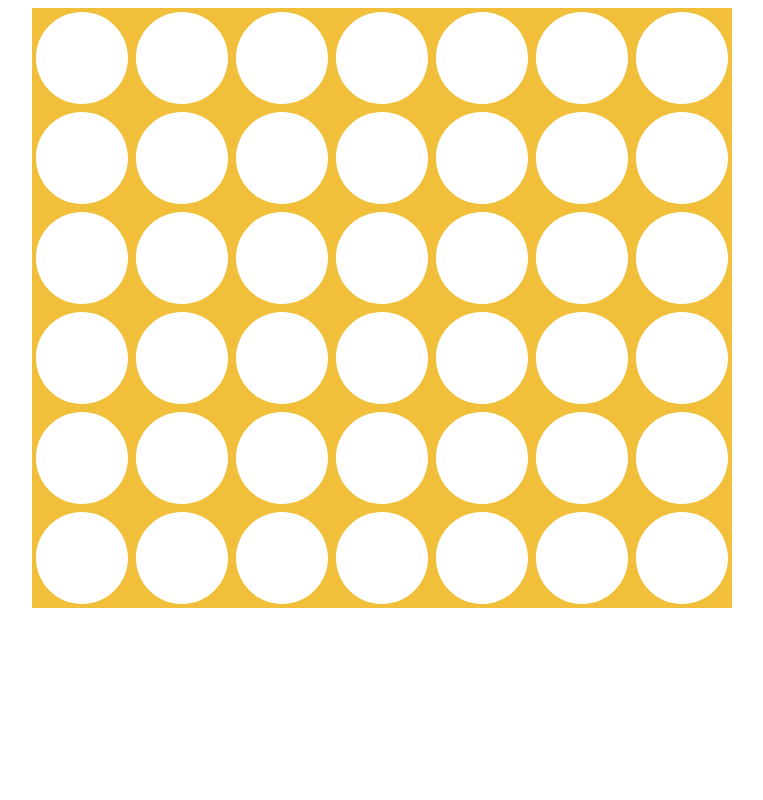
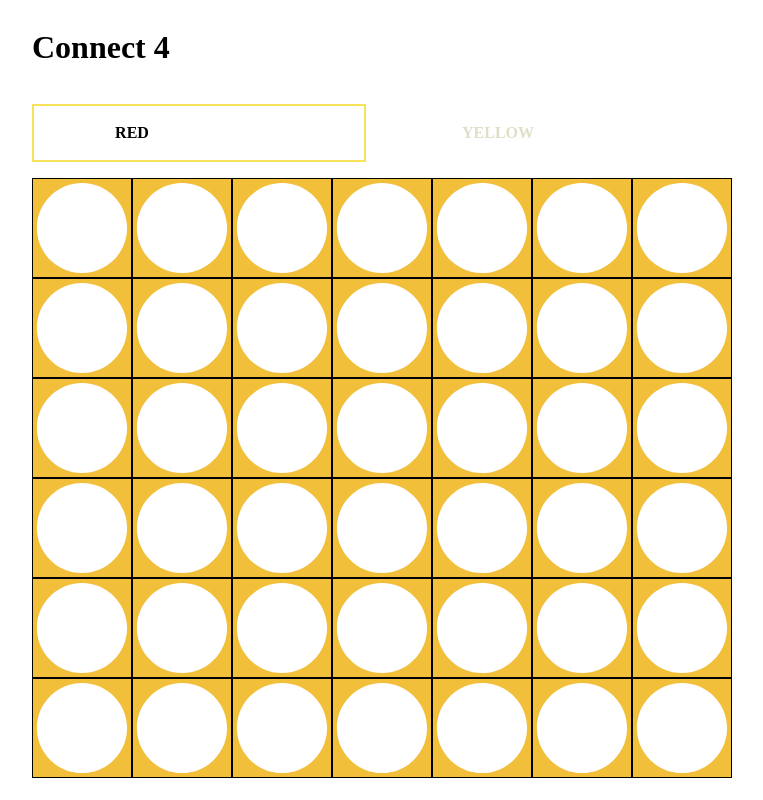
Before and after one commit to MohamedOrfy1/Connect-4-AI-Agent, a React (Vite) app in the folder frontend/connect-4/: page / in a window 1280 px wide. Shown: the whole page, without its empty margins (258-1021 px from the left). Built offline with nearby package versions, Linux system fonts and the light colour scheme.

Commit message:
Implemented player & cell components

```diff
--- a/frontend/connect-4/src/App.jsx
+++ b/frontend/connect-4/src/App.jsx
@@ -1,11 +1,44 @@
 import { useState } from 'react'
 import './App.css'
 import Board from './components/Board/Board'
+import Player from './components/Player/Player'
+
+const ROWS = 6
+const COLS = 7
+const EMPTY = ''
+
+const PLAYER_1 = 'red'
+const PLAYER_2 = 'yellow'
+
+const INITIAL_TILES = Array(ROWS).fill(EMPTY).map(() => Array(COLS).fill(EMPTY))
+
 function App() {
+
+  const [tiles, setTiles] = useState(INITIAL_TILES);
+  const [currentPlayer, setCurrentPlayer] = useState(PLAYER_1)
+
+  function handleDrop(col) {
+    const newTiles = tiles.map(row => [...row]);
+
+    for (let row = ROWS - 1; row >= 0; row--) {
+      if (tiles[row][col] === EMPTY) {
+        newTiles[row][col] = currentPlayer;
+        setTiles(newTiles);
+        setCurrentPlayer(currentPlayer === PLAYER_1 ? PLAYER_2 : PLAYER_1);
+        return;
+      }
+    }
+
+  };
 
   return (
     <div className='App'>
-      <Board />
+      <h1>Connect 4</h1>
+      <ol id="players" className="highlight-player">
+        <Player color={PLAYER_1} isActive={currentPlayer === PLAYER_1} />
+        <Player color={PLAYER_2} isActive={currentPlayer === PLAYER_2} />
+      </ol>
+      <Board tiles={tiles} onDrop={handleDrop} />
     </div>
   )
 }
--- a/frontend/connect-4/src/components/Board/Board.css
+++ b/frontend/connect-4/src/components/Board/Board.css
@@ -3,6 +3,6 @@
     grid-template-columns: repeat(7, var(--size));
     grid-template-rows: repeat(6, var(--size));
 }
-.board div{
+.board .cell{
     background: url('board.svg');
 }
--- a/frontend/connect-4/src/components/Board/Board.jsx
+++ b/frontend/connect-4/src/components/Board/Board.jsx
@@ -1,16 +1,22 @@
 import React from 'react'
 import './Board.css'
-const Board = () => {
-    const tiles =
-    new Array(6)
-        .fill()
-        .map(_ => new Array(7).fill(''))
+import Cell from '../Cell/Cell'
 
-    return <div className="board">
-        {tiles.map((row,i) =>
-            row.map((_,j) => <div key={i+'-'+j}/>)
-        )}
-    </div>
+export default function Board({ tiles, onDrop }) {
+
+    return (
+        <div className="board">
+            {tiles.map((row, rowIndex) =>
+                row.map((cell, colIndex) => (
+                    <Cell
+                        key={`${rowIndex}-${colIndex}`}
+                        value={cell}
+                        rowIndex={rowIndex}
+                        colIndex={colIndex}
+                        onClick={() => onDrop(colIndex)}
+                    />
+                ))
+            )}
+        </div>
+    );
 }
-
-export default Board
--- /dev/null
+++ b/frontend/connect-4/src/components/Cell/Cell.css
@@ -0,0 +1,21 @@
+.cell {
+    margin: 0;
+    padding: 0;
+    display: flex;
+    justify-content: center;
+    align-items: center;
+    border: 1px solid black;
+    cursor: pointer;
+}
+
+.cell.red {
+    background-color: rgb(255, 0, 0);
+}
+
+.cell.yellow {
+    background-color: rgb(255, 255, 0);
+}
+
+.cell.empty {
+    background-color: rgb(255, 255, 255);
+}
--- /dev/null
+++ b/frontend/connect-4/src/components/Cell/Cell.jsx
@@ -0,0 +1,12 @@
+import './Cell.css';
+
+export default function Cell({ value, rowIndex, colIndex, onClick }) {
+    return (
+        <div
+            className={`cell ${value || 'empty'}`}
+            onClick={onClick}
+        >
+
+        </div>
+    );
+}
--- /dev/null
+++ b/frontend/connect-4/src/components/Player/Player.css
@@ -0,0 +1,66 @@
+#players {
+    list-style: none;
+    padding: 0;
+    margin: 1rem 0;
+    display: flex;
+    justify-content: center;
+    align-items: center;
+    gap: 2rem;
+}
+
+#players li {
+    display: flex;
+    align-items: center;
+    width: 50%;
+    border: 2px solid transparent;
+}
+
+#players.highlight-player li.active {
+    border-color: #f6e35a;
+    animation: pulse 2s infinite ease-in-out;
+}
+
+#players.highlight-player li.active .player-color {
+    color: #000000;
+}
+
+.player {
+    border: 2px solid transparent;
+    padding: 0.5rem;
+    border-radius: 4px;
+    font-weight: bold;
+}
+
+.player-color {
+    display: inline-block;
+    width: 10rem;
+    font-size: 1rem;
+    color: #e1dec7;
+    text-transform: uppercase;
+    margin: 0;
+    padding: 0.5rem;
+    border-radius: 4px;
+    text-overflow: ellipsis;
+    text-align: center;
+}
+
+ol {
+    list-style: none;
+    margin: 0;
+    padding: 0;
+}
+
+@keyframes pulse {
+    0% {
+      border-color: #f6e35a;
+      box-shadow: 0 0 0 0 rgba(246, 227, 90, 0.4);
+    }
+    50% {
+      border-color: #f8c031;
+      box-shadow: 0 0 0 0.5rem rgba(248, 165, 49, 0);
+    }
+    100% {
+      border-color: #f6e35a;
+      box-shadow: 0 0 0 0 rgba(246, 227, 90, 0);
+    }
+  }
--- /dev/null
+++ b/frontend/connect-4/src/components/Player/Player.jsx
@@ -0,0 +1,12 @@
+import './Player.css';
+
+export default function Player({ color, isActive }) {
+
+    return (
+        <li className={isActive ? 'active' : undefined}>
+            <span className="player">
+                <span className="player-color">{color}</span>
+            </span>
+        </li>
+    );
+}
```
Also changed, not shown: 1 other file (tests, documents, lock files or other folders).
